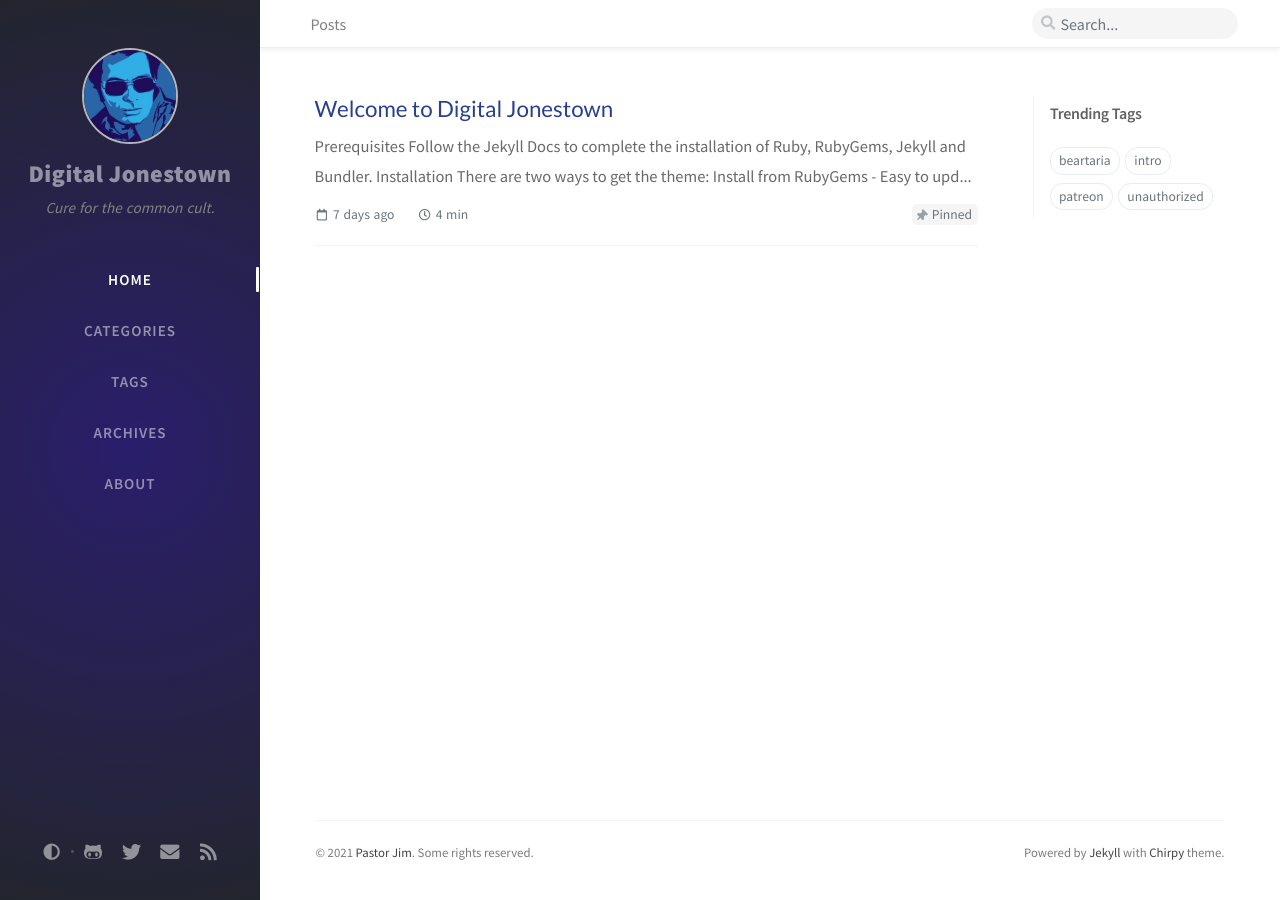
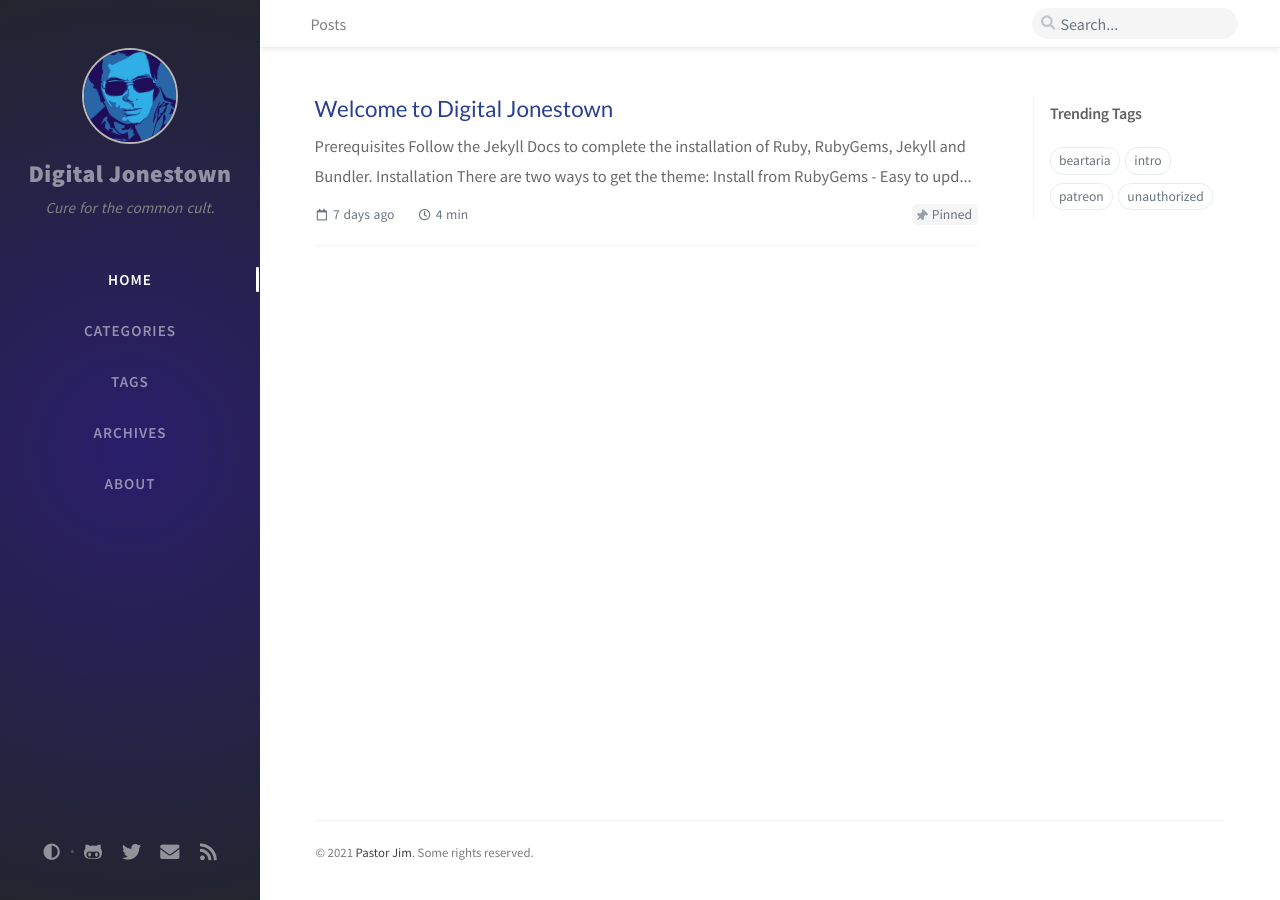
Before and after one commit to digitaljonestown/digitaljonestown.github.io, a Jekyll site: the page built from index.html, in a window 1280 px wide. Built offline with Jekyll 4.4.1, drawn with Linux system fonts in a browser that asks for light colours; nearby versions of some CDN libraries; comment, search, counter and statistics services are not loaded.

Commit message:
footer + posts

```diff
--- a/_includes/footer.html
+++ b/_includes/footer.html
@@ -17,12 +17,6 @@
 
     <div class="footer-right">
       <p class="mb-0">
-        Powered by
-        <a href="https://jekyllrb.com" target="_blank" rel="noopener">Jekyll</a>
-        with
-        <a href="https://github.com/cotes2020/jekyll-theme-chirpy"
-          target="_blank" rel="noopener">Chirpy</a>
-        theme.
       </p>
     </div>
 
```
